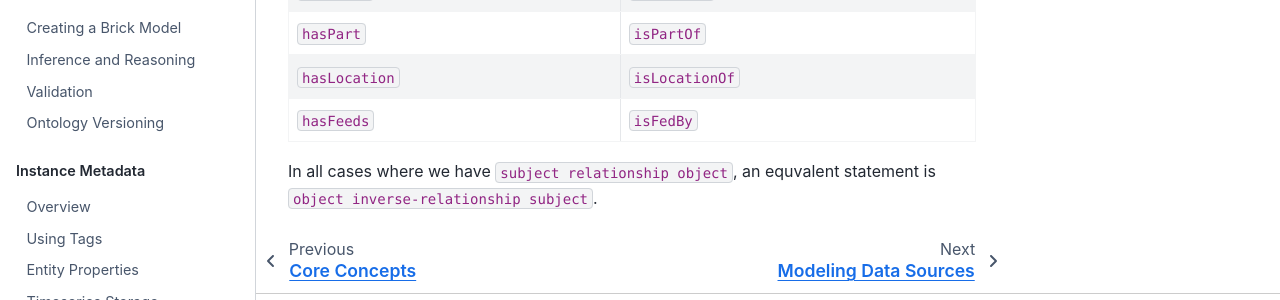
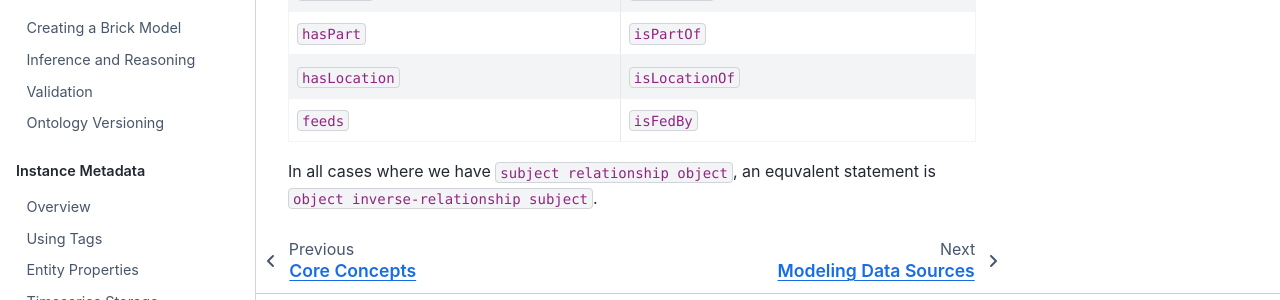
Before and after one commit to BrickSchema/docs, a Jupyter Book: the page built from brick/relationships.md, in a window 1280 px wide and 900 px high, scrolled down 3048 px. Shown: the part 529-829 px from the top of the window. Built offline with Jupyter Book 1.0.4 settings and Sphinx 7.4.7 and the Sphinx Book theme 1.1.4, drawn with Linux system fonts in a browser that asks for light colours.

Commit message:
fix relationship name

```diff
--- a/brick/relationships.md
+++ b/brick/relationships.md
@@ -98,6 +98,6 @@ Brick allows many relationships to be defined in two different directions throug
 | `hasPoint`   | `isPointOf` |
 | `hasPart`    | `isPartOf` |
 | `hasLocation`| `isLocationOf` |
-| `hasFeeds`   | `isFedBy` |
+| `feeds`      | `isFedBy` |
 
 In all cases where we have `subject relationship object`, an equvalent statement is `object inverse-relationship subject`.
```
